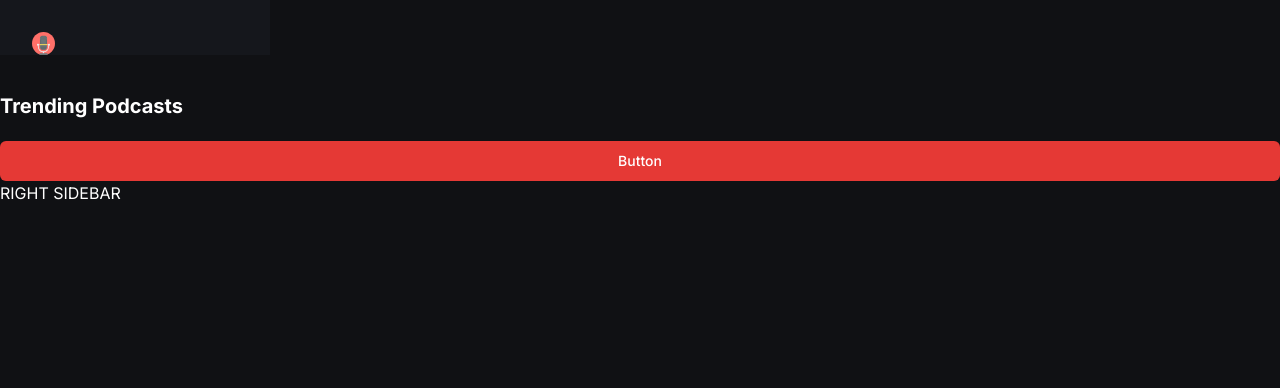
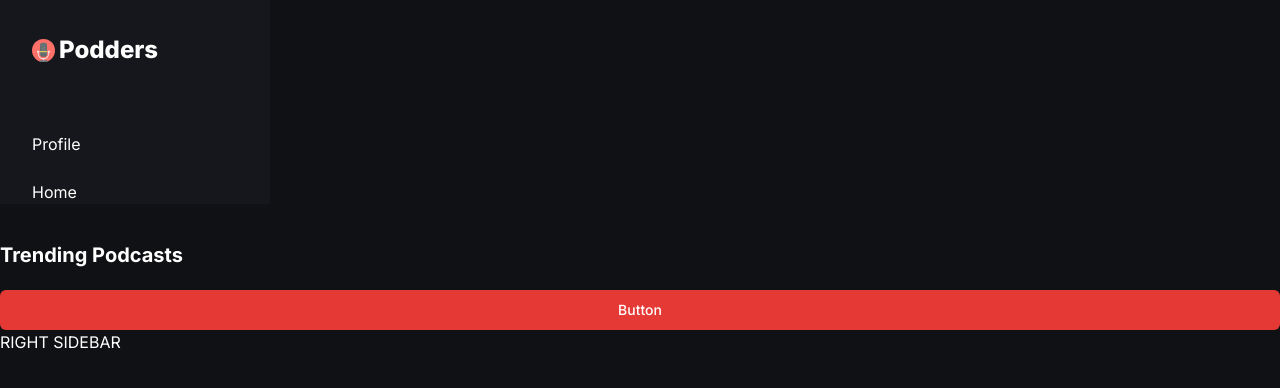
Before and after one commit to Ares-93/podders, a Next.js app: page / in a window 1280 px wide. Shown: the top 388 px of the page. Built offline with nearby package versions, Linux system fonts and the light colour scheme.

Commit message:
updated leftsidebar

```diff
--- a/components/LeftSidebar.tsx
+++ b/components/LeftSidebar.tsx
@@ -6,9 +6,29 @@ const LeftSidebar = () => {
   return (
     <section className="left_sidebar">
       <nav className="flex flex-col gap-6">
-        <Link href="/">
+        <Link
+          href="/"
+          className="flex cursor-pointer items-center gap-1 pb-10 max-lg:justify-centers"
+        >
           <Image src="/icons/logo.svg" alt="logo" width={23} height={27} />
+          <h1 className="text-24 font-extrabold text-white-1 max-lg:hidden">
+            Podders
+          </h1>
         </Link>
+        {[
+          {
+            route: "/profile",
+            label: "Profile",
+            imgUrl: "/icons/microphone.svg",
+          },
+          {
+            route: "/home",
+            label: "Home",
+            imgUrl: "/icons/home.svg",
+          },
+        ].map(({ route, label }) => {
+          return <Link href={route}>{label}</Link>;
+        })}
       </nav>
     </section>
   );
```
